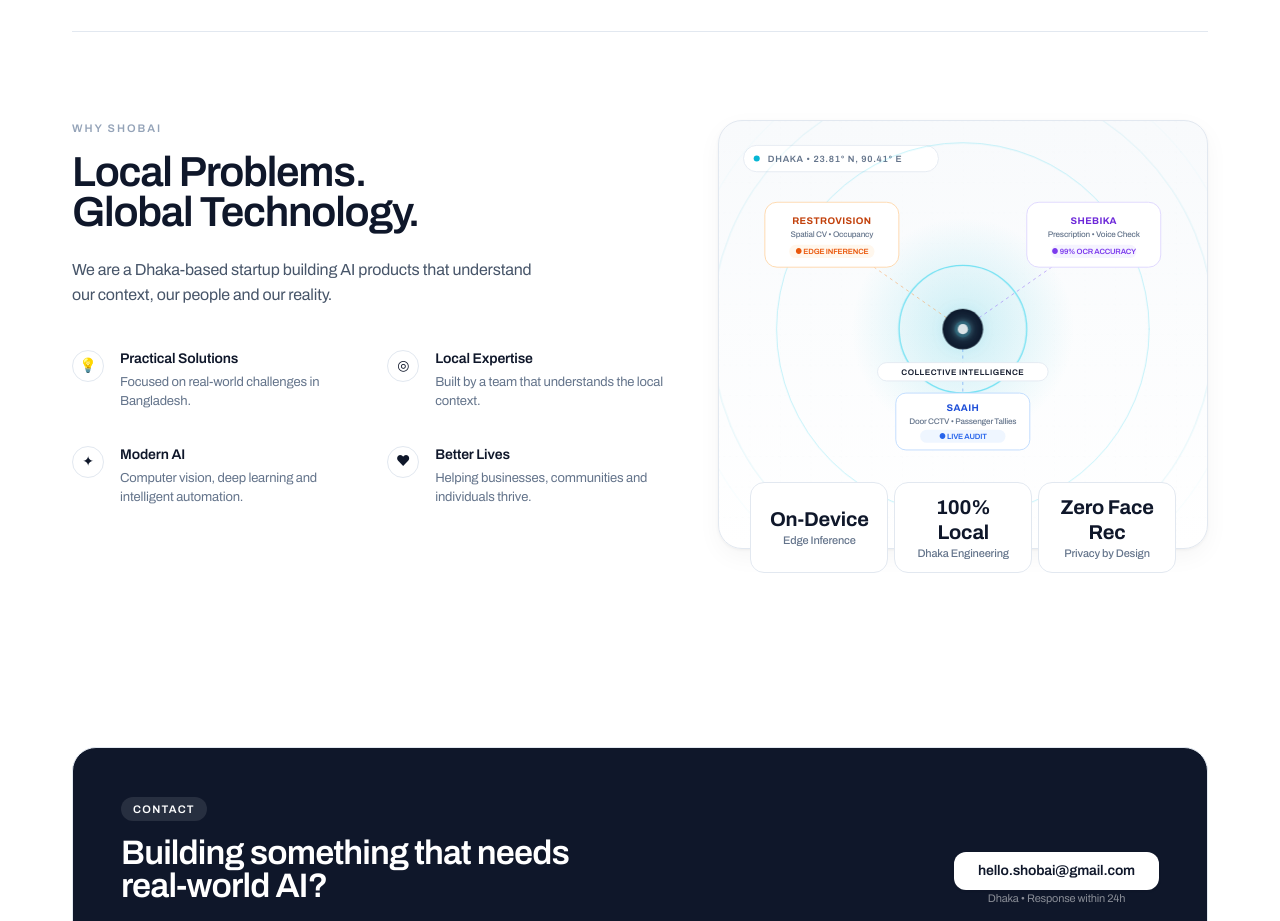
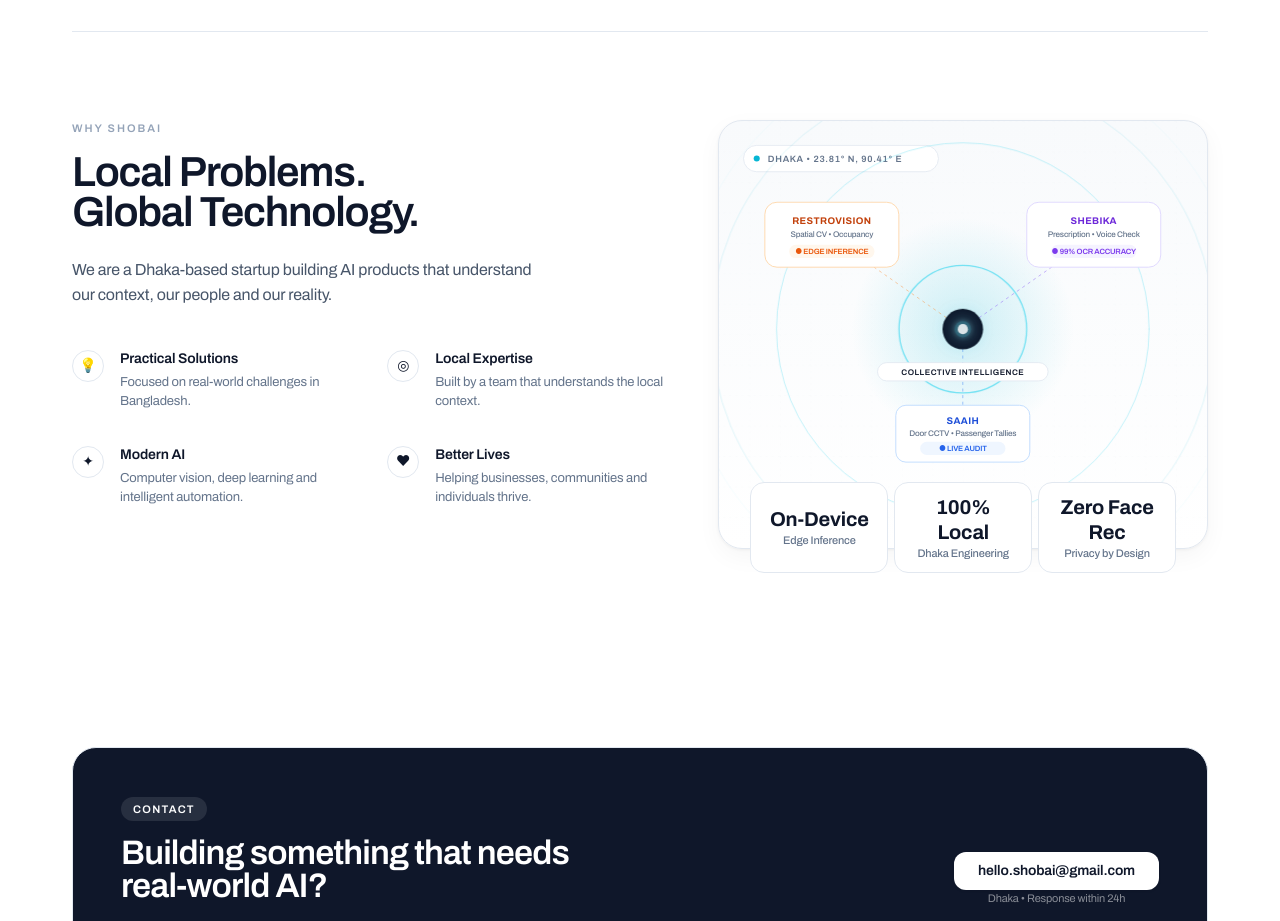
Before and after one commit to shohogh/ShobAI, a website: page index.html in a window 1280 px wide. Shown: the part 2280-3201 px from the top of the page. Drawn offline with Linux system fonts and the light colour scheme; a web font is replaced by a local one.

Commit message:
Lower SAAIH card position in Why ShobAI architecture graphic

```diff
--- a/index.html
+++ b/index.html
@@ -786,7 +786,7 @@ Error generating stack: `+o.message+`
   // Connecting dashed hairline paths
   s("path",{d:"M 240 205 L 111 115",stroke:"#FB923C",strokeWidth:"0.9",strokeDasharray:"3 3.5",opacity:"0.5"}),
   s("path",{d:"M 240 205 L 369 115",stroke:"#8B5CF6",strokeWidth:"0.9",strokeDasharray:"3 3.5",opacity:"0.5"}),
-  s("path",{d:"M 240 205 L 240 268",stroke:"#3B82F6",strokeWidth:"0.9",strokeDasharray:"3 3.5",opacity:"0.5"}),
+  s("path",{d:"M 240 205 L 240 280",stroke:"#3B82F6",strokeWidth:"0.9",strokeDasharray:"3 3.5",opacity:"0.5"}),
 
   // Ripple rings, emitted from under the core
   v("g", { transform: "translate(240, 205)", children: [
@@ -837,7 +837,7 @@ Error generating stack: `+o.message+`
   ]}),
 
   // Node 3: Saaih Transit (Refined minimal card)
-  v("g",{transform:"translate(174, 268)",children:[
+  v("g",{transform:"translate(174, 280)",children:[
     s("rect",{x:"0",y:"0",width:"132",height:"56",rx:"10",fill:"white",stroke:"#BFDBFE",strokeWidth:"0.9"}),
     s("text",{x:"66",y:"18",fontSize:"9.5",fontWeight:"700",fill:"#1D4ED8",textAnchor:"middle",letterSpacing:"0.04em",children: "SAAIH"}),
     s("text",{x:"66",y:"30",fontSize:"8",fontWeight:"500",fill:"#64748B",textAnchor:"middle",children:"Door CCTV • Passenger Tallies"}),
```
Also changed, not shown: public/index.html (+2 -2 lines), public/shobai_landing.html (+2 -2 lines), shobai_landing.html (+2 -2 lines).
